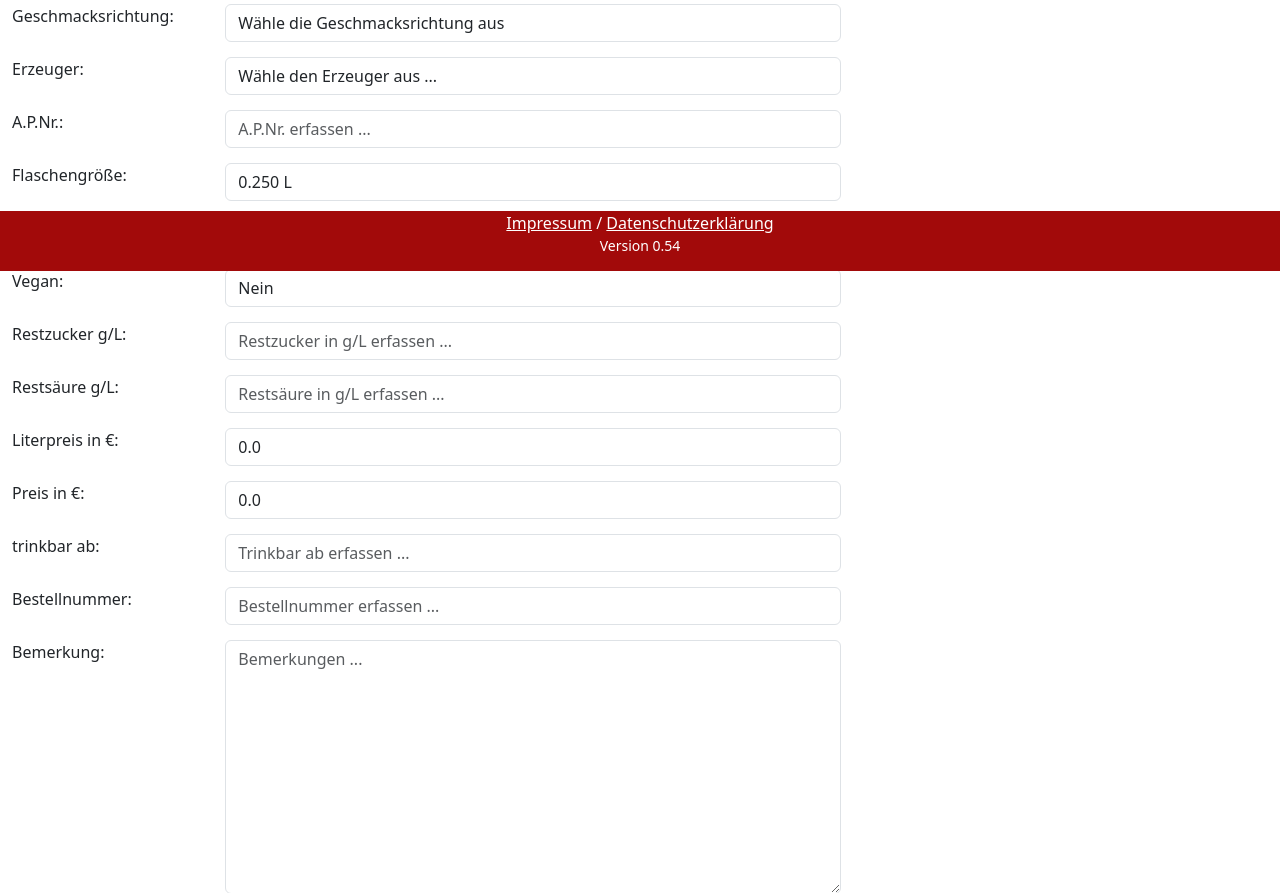
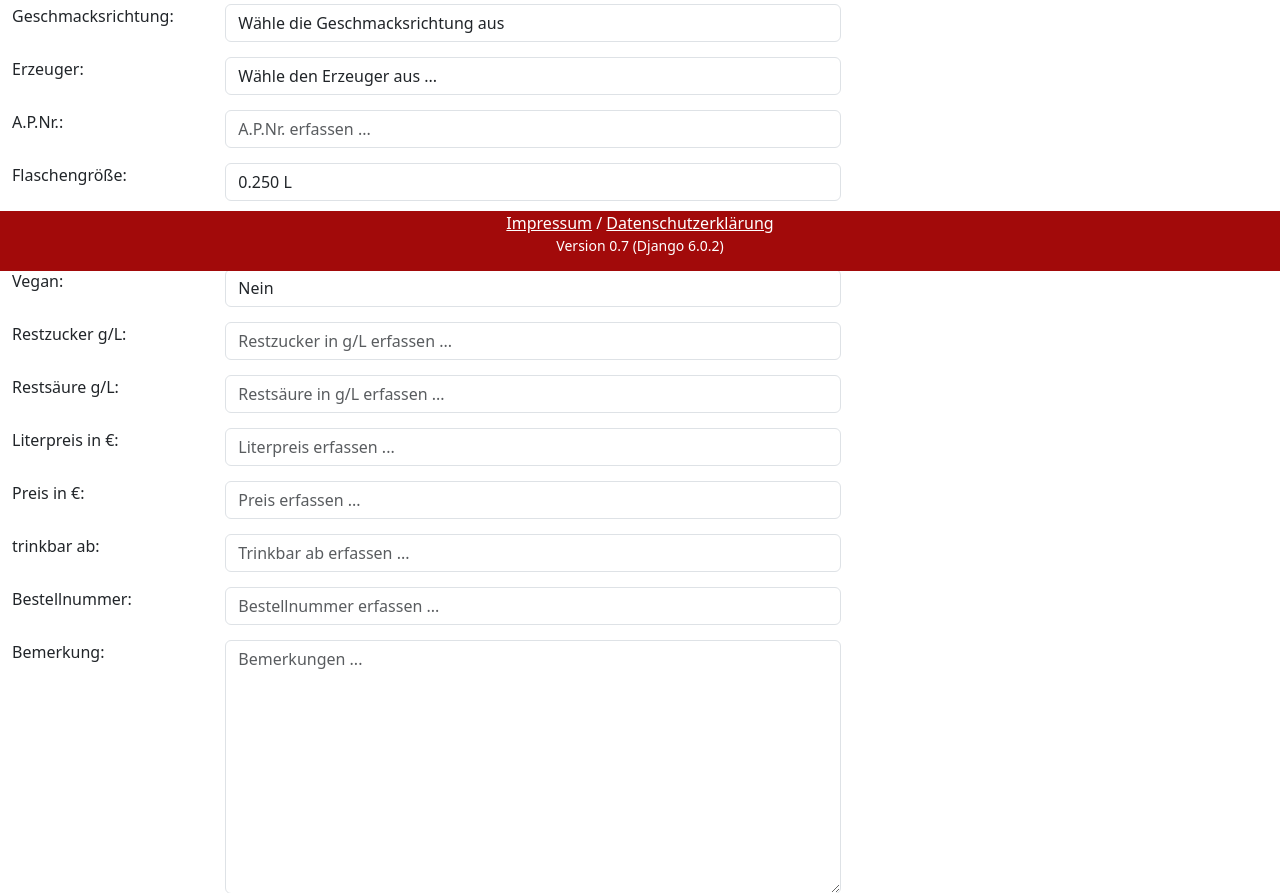
Before and after one commit to nkrings-nettersheim/meinWeinkeller, a Django app: page /lager/add/wein/ in a window 1280 px wide. Shown: the part 529-1422 px from the top of the page. Run offline with Django 4.2, Linux system fonts and the light colour scheme; the visitor is signed in with stand-in values (Sample User, id 1); data that the repository does not hold is empty; some libraries are stand-ins or nearby versions.

Commit message:
Version 0.7 Django upgrade 6.0.2

```diff
--- a/lager/forms.py
+++ b/lager/forms.py
@@ -245,23 +245,27 @@ class WeinForm(forms.ModelForm):
                                  )
 
     literpreis = forms.DecimalField(required=False,
+                                    max_digits=10,
+                                    decimal_places=2,
+                                    localize=True,
                                     widget=forms.TextInput(
                                         attrs={
                                             'class': 'form-control',
                                             'placeholder': 'Literpreis erfassen ...'
                                         }
                                     ),
-                                    initial=0.00
                                     )
 
     preis = forms.DecimalField(required=False,
+                               max_digits=10,
+                               decimal_places=2,
+                               localize=True,
                                widget=forms.TextInput(
                                    attrs={
                                        'class': 'form-control',
                                        'placeholder': 'Preis erfassen ...'
                                    }
                                ),
-                               initial=0.00
                                )
 
     bestellnummer = forms.CharField(required=False,
--- a/lager/templates/footer.html
+++ b/lager/templates/footer.html
@@ -5,7 +5,7 @@
                     <a class="text-white inline" href="{% url 'lager:impressum'%}">Impressum</a>
                     <div class="text-white inline"> / </div>
                     <a class="text-white inline" href="{% url 'lager:datenschutz'%}">Datenschutzerklärung</a>
-                    <p class="small text-white">Version 0.54</p>
+                    <p class="small text-white">Version 0.7 (Django 6.0.2)</p>
                 </div>
                 <div class="col-1">&nbsp;</div>
                 </div>
--- a/lager/templates/lager/wein_form.html
+++ b/lager/templates/lager/wein_form.html
@@ -1,4 +1,6 @@
 {% extends "base.html" %}
+
+{% load l10n %}
 
 {% block title %}
     Mein Weinkeller - Wein erfassen
@@ -202,4 +204,8 @@
     });
     </script>
 </content>
+<p></p>
+<p></p>
+<p></p>
+<p></p>
 {% endblock %}
```
Also changed, not shown: meinWeinkeller/settings.py (+2 -9 lines), requirements.txt (deleted, +0 -23 lines).
